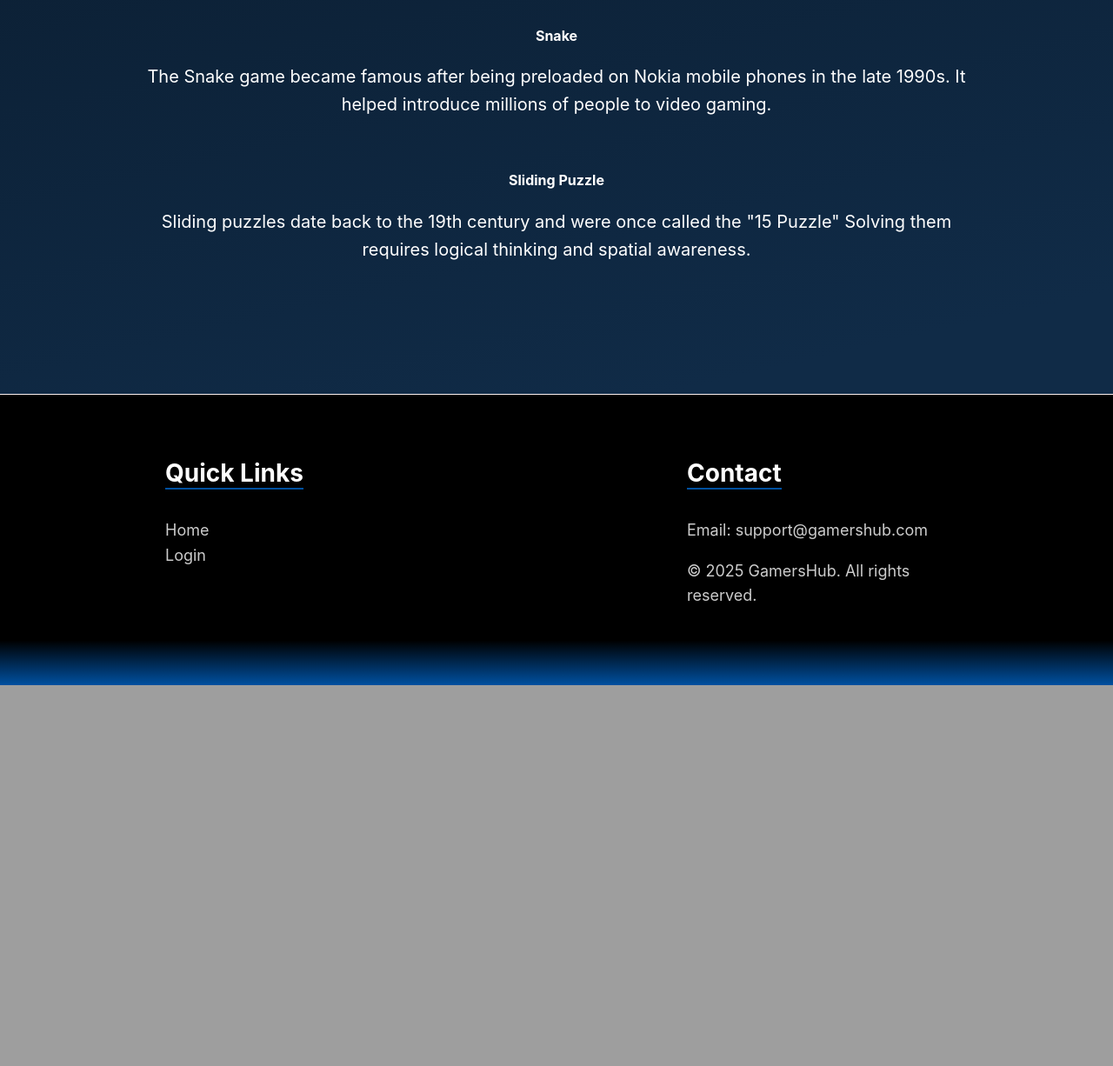
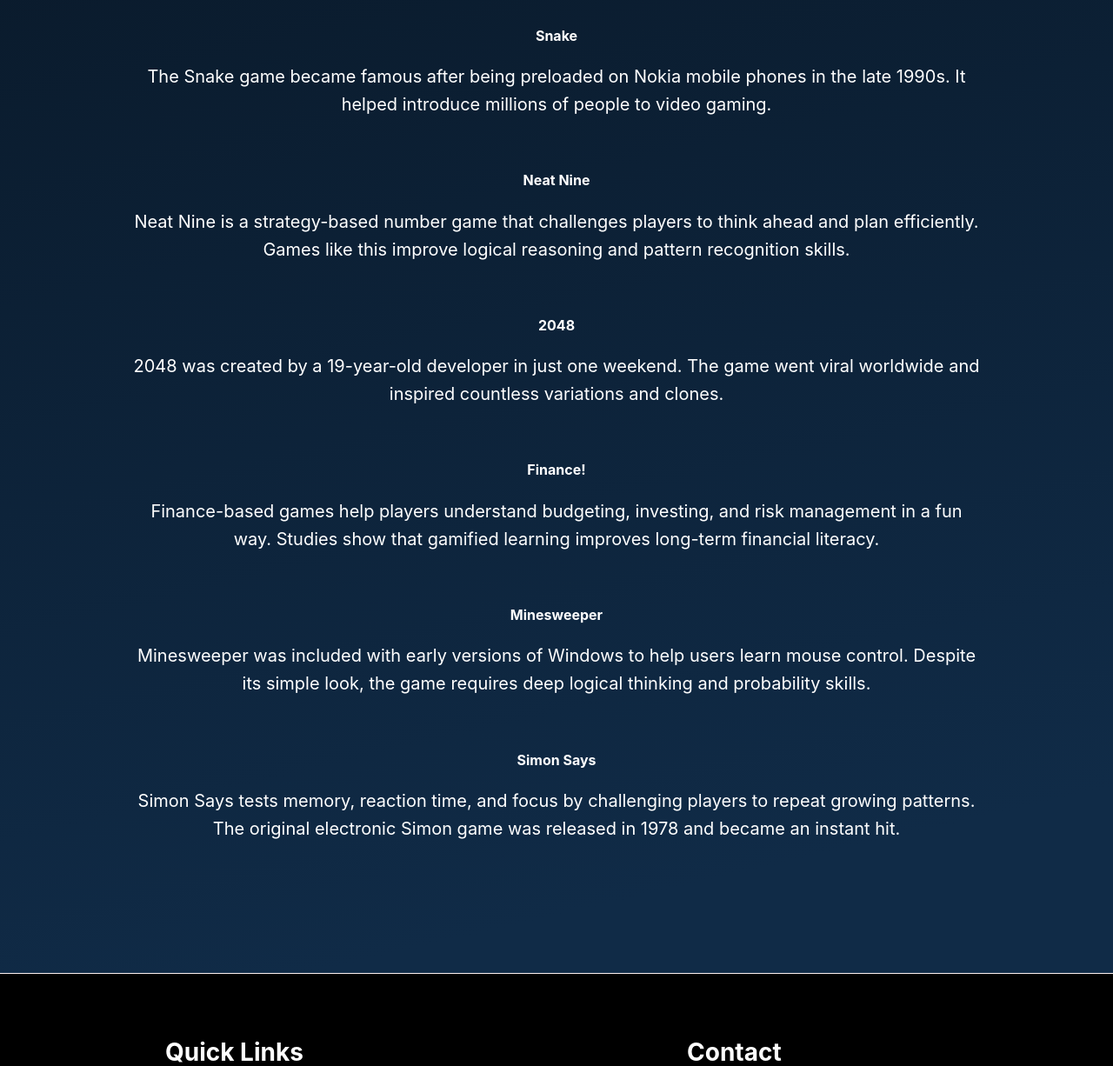
Before and after one commit to AhmedKXL/Fundamentals-of-Web-Programming-Project, a PHP site: page / in a window 1280 px wide. Shown: the part 2110-3336 px from the top of the page at 87% size. Before the commit the page ends 2898 px from the top, so only its background shows below. Run offline with PHP 8.4, Linux system fonts and the light colour scheme; data that the repository does not hold is empty.

Commit message:
need images for rest of, gamesadded fun facts, fixed hover

```diff
--- a/frontend/index.php
+++ b/frontend/index.php
@@ -48,50 +48,84 @@
 
   <!-- Games Section -->
   <section class="games">
-    <a href="./games/tictactoe.html" class="game-box tictactoe">Tic-Tac-Toe</a>
-    <a href="./games/matching.html" class="game-box matching">Matching</a>
-    <a href="./games/connect4.html" class="game-box connect4">Connect-4</a>
-    <a href="./games/snake.html" class="game-box snake">Snake</a>
-    <a href="./games/neatnine.html" class="game-box neat9">Neat Nine</a>
-    <a href="./games/2048.html" class="game-box snake">2048</a>
-    <a href="./games/finance.html" class="game-box snake">Finance!</a>
-    <a href="./games/minesweeper.html" class="game-box snake">Mine Sweeper</a>
-    <a href="./games/simon.html" class="game-box snake">Simon Says</a>
+    <a href="./games/tictactoe.html" class="game-box tictactoe"><span class="game-box-inner">Tic-Tac-Toe</span></a>
+    <a href="./games/matching.html" class="game-box matching"><span class="game-box-inner">Matching</span></a>
+    <a href="./games/connect4.html" class="game-box connect4"><span class="game-box-inner">Connect-4</span></a>
+    <a href="./games/snake.html" class="game-box snake"><span class="game-box-inner">Snake</span></a>
+    <a href="./games/neatnine.html" class="game-box neat9"><span class="game-box-inner">Neat Nine</span></a>
+    <a href="./games/2048.html" class="game-box snake"><span class="game-box-inner">2048</span></a> <!-- change snake with game name class -->
+    <a href="./games/finance.html" class="game-box snake"><span class="game-box-inner">Finance!</span></a>
+    <a href="./games/minesweeper.html" class="game-box snake"><span class="game-box-inner">Mine Sweeper</span></a>
+    <a href="./games/simon.html" class="game-box snake"><span class="game-box-inner">Simon Says</span></a>
   </section>
 
   <!-- Fun Facts -->
   <section class="fun-facts">
     <h3>Fun Facts</h3>
+
     <h4>Tic Tac Toe</h4>
     <p>
       Tic Tac Toe is one of the oldest known games, with versions found in ancient Egypt.
       When played perfectly by both players, the game will always end in a draw.
     </p>
     <br>
+
     <h4>Matching Game</h4>
     <p>
       Matching games are proven to improve memory and concentration skills.
       They are often used as educational tools for young children and adults alike.
     </p>
     <br>
+
     <h4>Connect Four</h4>
     <p>
       Connect Four has a solved strategy, meaning the first player can always win with the correct moves.
       The game was first sold in 1974 and quickly became a classic.
     </p>
     <br>
+
     <h4>Snake</h4>
     <p>
       The Snake game became famous after being preloaded on Nokia mobile phones in the late 1990s.
       It helped introduce millions of people to video gaming.
     </p>
     <br>
-    <h4>Sliding Puzzle</h4>
+
+    <h4>Neat Nine</h4>
     <p>
-      Sliding puzzles date back to the 19th century and were once called the "15 Puzzle"
-      Solving them requires logical thinking and spatial awareness.
+      Neat Nine is a strategy-based number game that challenges players to think ahead and plan efficiently.
+      Games like this improve logical reasoning and pattern recognition skills.
+    </p>
+    <br>
+
+    <h4>2048</h4>
+    <p>
+      2048 was created by a 19-year-old developer in just one weekend.
+      The game went viral worldwide and inspired countless variations and clones.
+    </p>
+    <br>
+
+    <h4>Finance!</h4>
+    <p>
+      Finance-based games help players understand budgeting, investing, and risk management in a fun way.
+      Studies show that gamified learning improves long-term financial literacy.
+    </p>
+    <br>
+
+    <h4>Minesweeper</h4>
+    <p>
+      Minesweeper was included with early versions of Windows to help users learn mouse control.
+      Despite its simple look, the game requires deep logical thinking and probability skills.
+    </p>
+    <br>
+
+    <h4>Simon Says</h4>
+    <p>
+      Simon Says tests memory, reaction time, and focus by challenging players to repeat growing patterns.
+      The original electronic Simon game was released in 1978 and became an instant hit.
     </p>
   </section>
+
 
   <!-- Footer -->
   <footer class="footer">
--- a/frontend/styles/home.css
+++ b/frontend/styles/home.css
@@ -136,11 +136,6 @@ body {
   padding-bottom: 5px;
 }
 
-.game-box:hover {
-  transition: transform 0.3s ease;
-  transform: scale(1.1);
-}
-
 /* --- FUN FACTS --- */
 .fun-facts {
   width: 980px;
@@ -263,6 +258,7 @@ body {
 .snake {
   background-image: url("../images/snake.png");
 }
+/* add other games images */
 
 /* --- GAME BOX SCROLL ANIMATION --- */
 .game-box {
@@ -277,3 +273,17 @@ body {
   transform: translateY(0) rotate(0deg);
   filter: grayscale(0);
 }
+
+/* --- GAME BOX HOVER ANIMATION --- */
+.game-box-inner {
+  display: flex;
+  justify-content: center;
+  align-items: flex-end;
+  height: 100%;
+  width: 100%;
+  transition: transform 0.3s ease;
+}
+
+.game-box:hover .game-box-inner {
+  transform: scale(1.1);
+}
```
